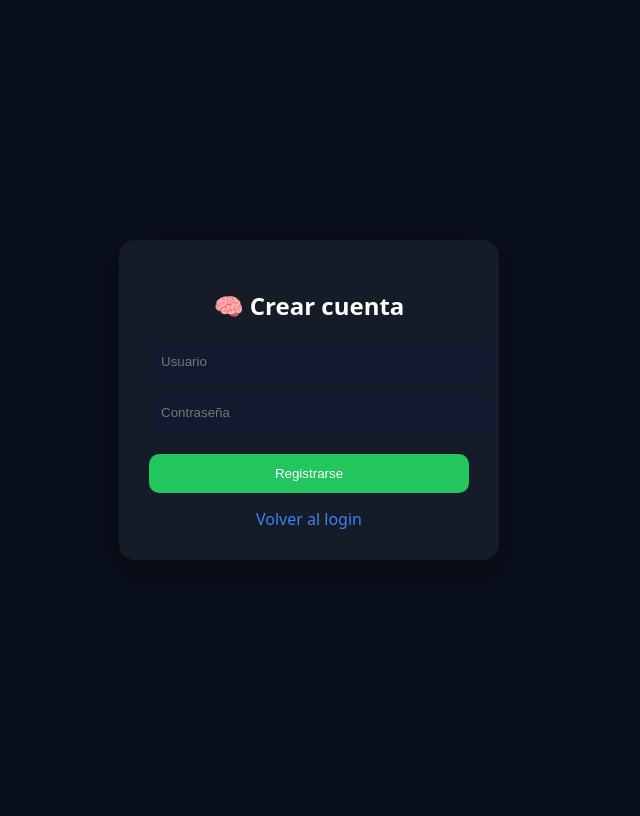
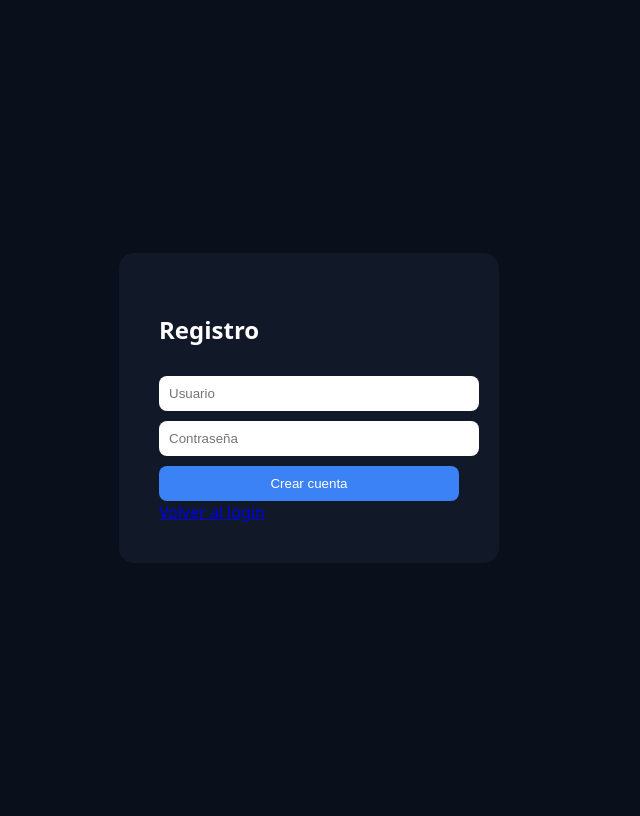
Before and after one commit to KarenGomeez/agenda-inteligente, a Flask app: page /register in a window 1280 px wide. Shown: the whole page, without its empty margins (331-971 px from the left). Before the commit the page ends 529 px from the top, so only its background shows below. Run offline with Flask 3, Linux system fonts and the light colour scheme.

Commit message:
Update register.html

```diff
--- a/templates/register.html
+++ b/templates/register.html
@@ -1,89 +1,47 @@
 <!DOCTYPE html>
-<html lang="es">
-
+<html>
 <head>
-<meta charset="UTF-8">
-<title>Registro</title>
-
 <style>
 body {
-    margin: 0;
-    font-family: system-ui;
     background: #0a0f1c;
     color: white;
+    font-family: system-ui;
     display: flex;
     justify-content: center;
     align-items: center;
     height: 100vh;
 }
-
-/* CARD */
-.register-box {
-    background: rgba(255,255,255,0.05);
-    padding: 30px;
-    border-radius: 16px;
-    width: 320px;
-    text-align: center;
-    box-shadow: 0 10px 30px rgba(0,0,0,0.4);
+.box {
+    background: #111827;
+    padding: 40px;
+    border-radius: 15px;
+    width: 300px;
 }
-
-/* TITLE */
-h2 {
-    margin-bottom: 20px;
+input, button {
+    width: 100%;
+    padding: 10px;
+    margin-top: 10px;
+    border-radius: 8px;
+    border: none;
 }
-
-/* INPUTS */
-input {
-    width: 100%;
-    padding: 12px;
-    margin-bottom: 12px;
-    border-radius: 10px;
-    border: none;
-    background: #111a2e;
+button {
+    background: #3b82f6;
     color: white;
 }
-
-/* BUTTON */
-button {
-    width: 100%;
-    padding: 12px;
-    border-radius: 10px;
-    border: none;
-    background: #22c55e;
-    color: white;
-    cursor: pointer;
-    margin-top: 10px;
-}
-
-button:hover {
-    background: #16a34a;
-}
-
-/* LINK */
-a {
-    color: #3b82f6;
-    text-decoration: none;
-    display: block;
-    margin-top: 15px;
-}
 </style>
-
 </head>
-
 <body>
 
-<div class="register-box">
+<div class="box">
+<h2>Registro</h2>
 
-    <h2>🧠 Crear cuenta</h2>
+<form method="POST">
+    <input name="username" placeholder="Usuario">
+    <input name="password" type="password" placeholder="Contraseña">
+    <button>Crear cuenta</button>
+</form>
 
-    <form method="POST">
-        <input name="username" placeholder="Usuario" required>
-        <input name="password" type="password" placeholder="Contraseña" required>
-        <button type="submit">Registrarse</button>
-    </form>
-
-    <a href="/login">Volver al login</a>
-
+<a href="/login">Volver al login</a>
 </div>
 
 </body>
```
